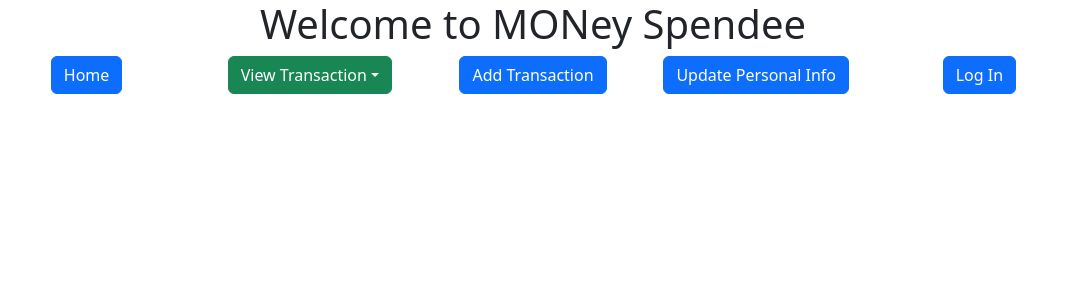
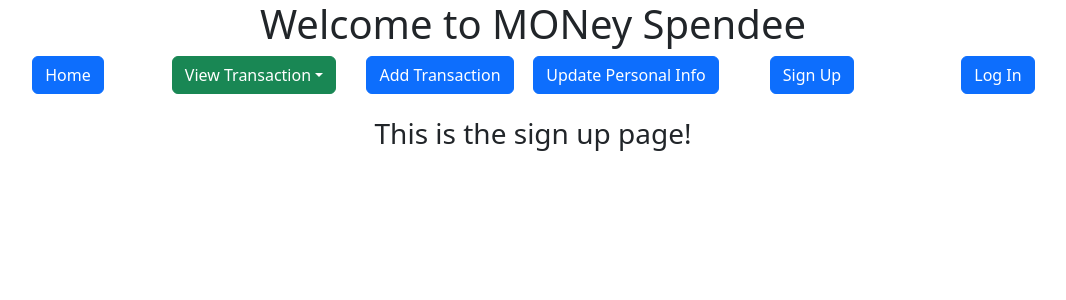
Before and after one commit to chonnikan-aue/money-spendee-client, a React (Create React App) app: page /sign-up in a window 1280 px wide. Shown: the top 300 px of the page, without its empty margins (107-1173 px from the left). Built offline with nearby package versions, Linux system fonts and the light colour scheme; no server answers; the HTML template or start-up script is replaced by a standard one.

Commit message:
Create SignUp.js

```diff
--- a/src/App.js
+++ b/src/App.js
@@ -7,6 +7,7 @@ import DashboardView from "./components/DashboardView/DashboardView"
 import SummaryView from "./components/SummaryView/SummaryView"
 import AddTransaction from "./components/AddTransaction/AddTransaction"
 import UpdateInfo from "./components/UpdateInfo/UpdateInfo"
+import SignUp from "./components/SignUp/SignUp"
 import LogIn from "./components/LogIn/LogIn"
 import { Route, Routes, Link } from "react-router-dom";
 import 'bootstrap/dist/css/bootstrap.min.css';
@@ -72,12 +73,12 @@ function App() {
         </Row>
         <Row id="nav-bar">
           <nav>
-            <Col>
+            <Col xs={4} md={2}>
               <Link to="/">
                 <Button>Home</Button>
               </Link>
             </Col>
-            <Col>
+            <Col xs={4} md={2}>
               <Dropdown>
                 <Dropdown.Toggle variant="success" id="dropdown-basic">
                   View Transaction
@@ -95,17 +96,22 @@ function App() {
                 </Dropdown.Menu>
               </Dropdown>
             </Col>
-            <Col>
+            <Col xs={4} md={2}>
               <Link to="/add-transaction">
                 <Button>Add Transaction</Button>
               </Link>
             </Col>
-            <Col>
+            <Col xs={4} md={2}>
               <Link to="/update-info">
                 <Button>Update Personal Info</Button>
               </Link>
             </Col>
-            <Col>
+            <Col xs={4} md={2}>
+              <Link to="/sign-up">
+                <Button>Sign Up</Button>
+              </Link>
+            </Col>
+            <Col xs={4} md={2}>
               <Link to="/log-in">
                 <Button>Log In</Button>
               </Link>
@@ -131,6 +137,7 @@ function App() {
           <Route path="/add-transaction" element={<AddTransaction />} />
           <Route path="/update-info" element={<UpdateInfo />} />
           <Route path="/log-in" element={<LogIn />} />
+          <Route path="/sign-up" element={<SignUp />} />
         </Routes>
       </main>
     </div>
--- a/src/components/LogIn/LogIn.js
+++ b/src/components/LogIn/LogIn.js
@@ -24,9 +24,9 @@ const LogIn = props => {
         localStorage.setItem("jwt", token)
     })
 
-    console.log(logInData.username);
-    console.log(logInData.password);
-    console.log(logInData);
+    // console.log(logInData.username);
+    // console.log(logInData.password);
+    // console.log(logInData);
   }
 
   return (
--- /dev/null
+++ b/src/components/SignUp/SignUp.js
@@ -0,0 +1,12 @@
+import React from "react";
+
+const SignUp = props => {
+  return (
+    <div>
+      <h3>This is the sign up page!</h3>
+      <p></p>
+    </div>
+  )
+}
+
+export default SignUp
--- a/src/components/TableView/TableView.js
+++ b/src/components/TableView/TableView.js
@@ -5,6 +5,10 @@ import './TableView.css';
 import { Container, Row, Table, Pagination } from "react-bootstrap"
 
 const TableView = props => {
+
+  const deleteFunc = () => {
+    return console.log("deleted");
+  }
 
   const depositsList = props.transactions.deposits.map((deposit, index) => {
     return (
@@ -31,7 +35,7 @@ const TableView = props => {
         <td>{withdraw.amount}</td>
         <td>
           <img src={editIcon} alt="Edit icon" href=""></img>
-          <img src={deleteIcon} alt="Delete icon" href=""></img>
+          <img src={deleteIcon} alt="Delete icon" href="" onClick={deleteFunc}></img>
         </td>
       </tr>
     )
```
Also changed, not shown: 1 other file (tests, documents, lock files or other folders).
